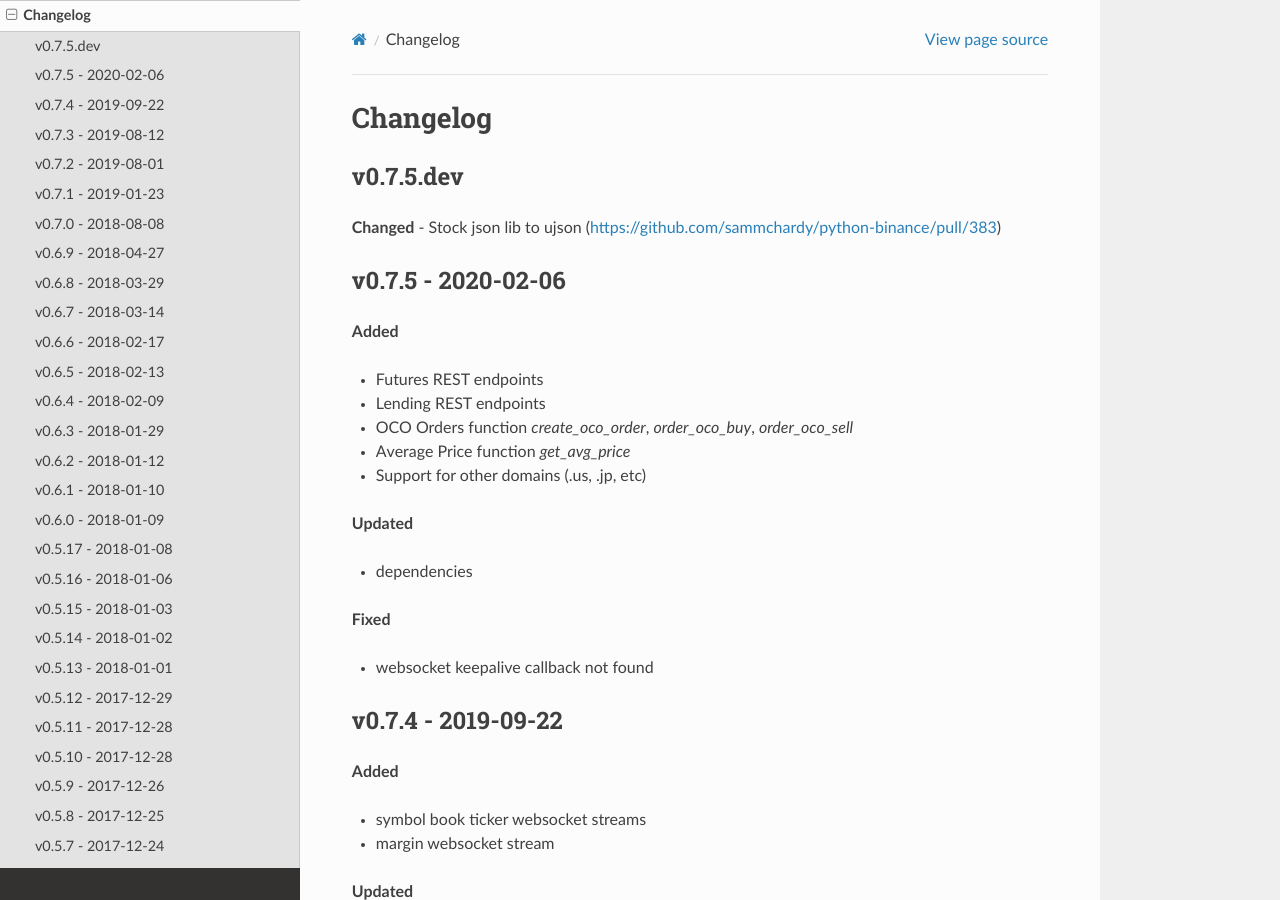
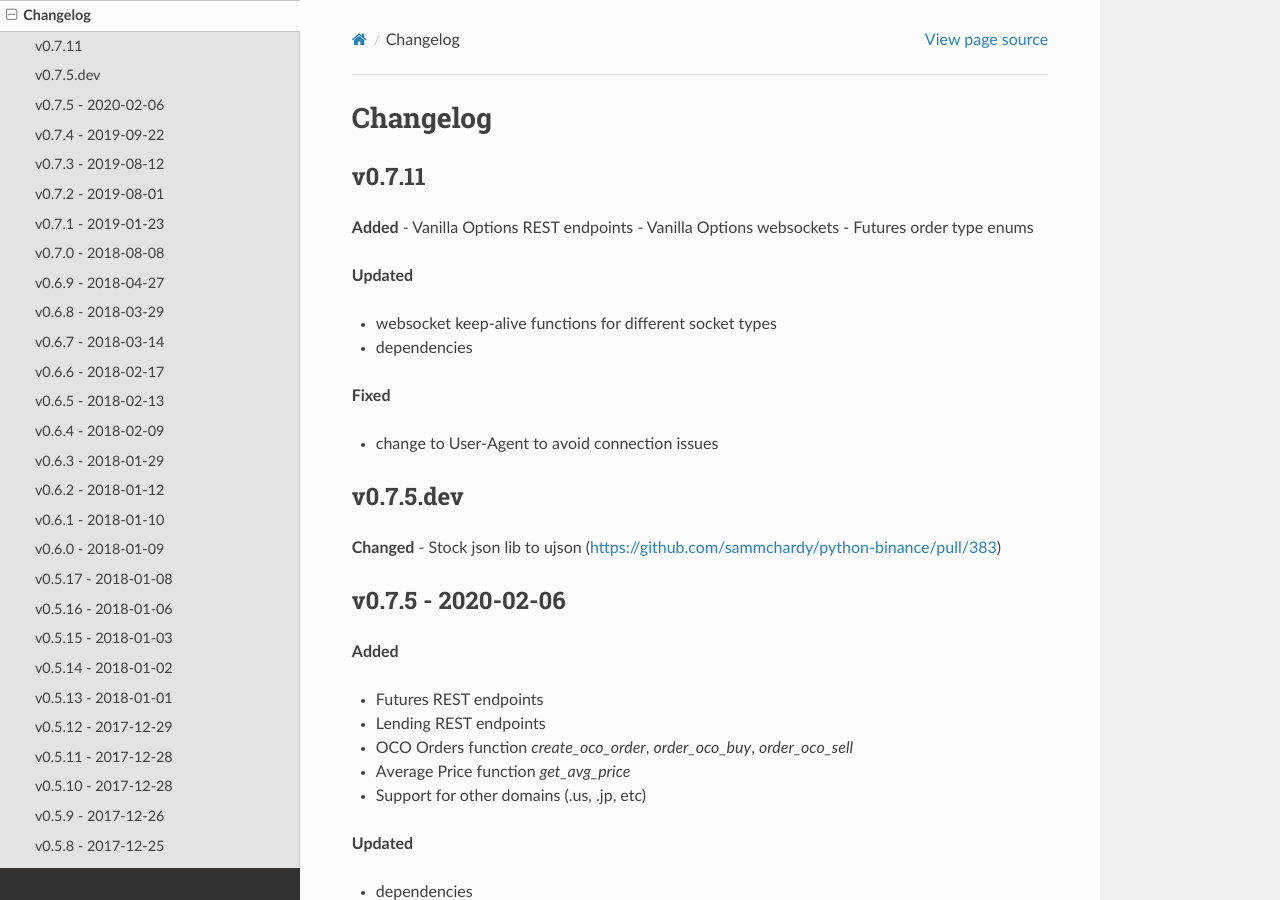
Before and after one commit to sammchardy/python-binance, a Sphinx documentation site: the page built from docs/changelog.rst, in a window 1280 px wide and 900 px high. Built offline with Sphinx 7.4.7 and the Read the Docs theme 2.0.0, drawn with Linux system fonts in a browser that asks for light colours; formulas are drawn with MathJax 3.

Commit message:
Update changelog for v0.7.11

```diff
--- a/docs/changelog.rst
+++ b/docs/changelog.rst
@@ -1,5 +1,22 @@
 Changelog
 =========
+
+v0.7.11
+^^^^^^^^^^
+
+**Added**
+- Vanilla Options REST endpoints
+- Vanilla Options websockets
+- Futures order type enums
+
+**Updated**
+
+- websocket keep-alive functions for different socket types
+- dependencies
+
+**Fixed**
+
+- change to User-Agent to avoid connection issues
 
 v0.7.5.dev
 ^^^^^^^^^^
```
